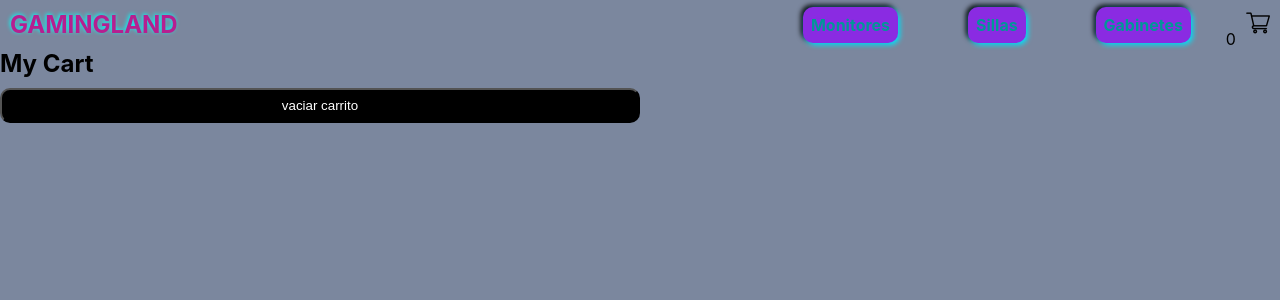
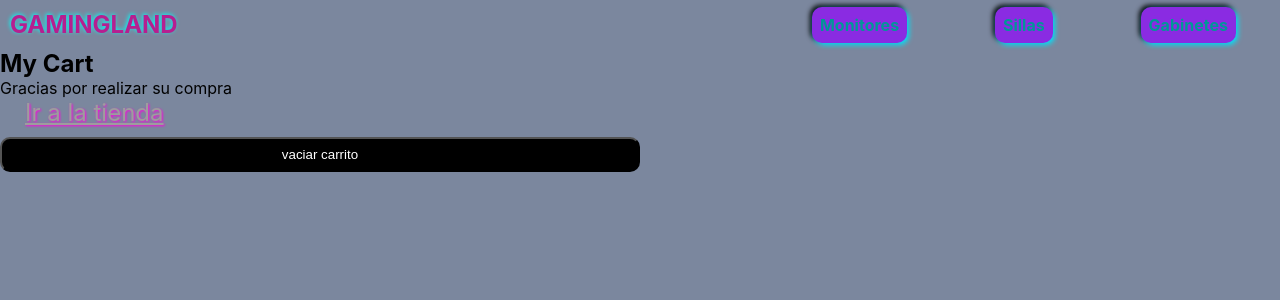
Before and after one commit to HuunterSG/React-Coder, a React (Create React App) app: page /Cart in a window 1280 px wide. Shown: the top 300 px of the page. Built offline with nearby package versions, Linux system fonts and the light colour scheme.

Commit message:
Desafio CartView Realizado, faltan acomodar estilos estéticos

```diff
--- a/src/components/Cart/CartList.js
+++ b/src/components/Cart/CartList.js
@@ -1,23 +1,36 @@
 import { useContext } from "react"
 import ContextCart from "../../context/CartContext"
+import {Link} from 'react-router-dom'
 const Cart = () => {
-    const {cart, clearCart, removeItem} = useContext(ContextCart)
+    const {cart, clearCart, removeItem, priceGlobal} = useContext(ContextCart)
 
     return (
         <div>
             <h2>My Cart</h2>
-            <ul>
+            <ul className="ulProducts">
                 {cart.map(prod=> <li key={prod.id}>
                                         <div className='card'>
                                             <div className='containerImg'>
                                                 <img src={prod.img} className='img'/>
                                             </div>
                                             <h2 className='cardTitle'>{prod.name} </h2>
-                                            <p className='cardPrice'>Precio: {prod.price} Cantidad: {prod.quantity}  </p>
+                                            <p className='cardPrice'>Precio Unitario: {prod.price}  </p>
+                                            <p className='cardPrice'>Cantidad: {prod.quantity} </p>
+                                            <p className='cardPrice'>Precio: {prod.price*prod.quantity}</p>
                                             <button onClick={()=>removeItem(prod.id)} className='cardBtn'> Remove </button>
                                         </div>
                                         </li>)}
             </ul>
+
+            {cart != 0 ?<div>
+                <h2>Su compra total serie de: ${priceGlobal()}</h2>
+                <button onClick={clearCart}>Finalizar Compra</button>
+            </div> :
+            <div>
+                <p >Gracias por realizar su compra</p>
+                <Link className='cardPrice' to='/'>Ir a la tienda</Link>
+            </div>}
+
             <button onClick={clearCart} className='cardBtn'> vaciar carrito </button>
         </div>
     )
--- a/src/components/Navbar/Navbar.js
+++ b/src/components/Navbar/Navbar.js
@@ -1,13 +1,19 @@
 import './Navbar.css';
 import CartWidget from '../cartwidget/CartWidget';
 import {NavLink} from 'react-router-dom'
+import { useContext } from "react"
+import ContextCart from "../../context/CartContext"
+
 function NavBar(){
+    const {cart} = useContext(ContextCart)
+
     return <>
         <nav className='nav'>
 
             <NavLink to="/"className='titleNav'> GamingLand</NavLink>
             <div className='containerCartBtn'>
-            <CartWidget/>
+            {cart == 0 ? <></>: <NavLink to='/Cart'><CartWidget/></NavLink>}
+
             <NavLink to='/category/gabinete'className='btnNav'>Gabinetes</NavLink>
             <NavLink to='/category/silla'className='btnNav'>Sillas</NavLink>
             <NavLink to='/category/monitor'className='btnNav'>Monitores</NavLink>
--- a/src/components/cartwidget/CartWidget.js
+++ b/src/components/cartwidget/CartWidget.js
@@ -6,7 +6,7 @@ function CartWidget(){
 
     return(
         <div>
-            { getQuantity() }
+            <p>{ getQuantity() }</p>
             <img src="../img/carrito-de-compras.png" alt="Carrito"/>
         </div>
     )
--- a/src/context/CartContext.js
+++ b/src/context/CartContext.js
@@ -27,11 +27,19 @@ export const CartContextProvider = ({children}) => {
 
     }
 
+    const priceGlobal = ()=> {
+        let global= 0
+        for (const i of cart){
+            global+= i.quantity * i.price
+        }
+        return global
+    }
+
     const removeItem = (id) => {
             cart.filter(
                 (prod)=> {
                     if(prod.id === id){
-                        let newCart = cart.filter((item) => item.id != id)
+                        let newCart = cart.filter((item) => item.id !== id)
                             setCart([...newCart])
                     }
             })
@@ -50,8 +58,10 @@ export const CartContextProvider = ({children}) => {
         return countCart
     }
 
+
+
     return (
-        <ContextCart.Provider value= {{cart, addItem, clearCart, getQuantity, removeItem}}>
+        <ContextCart.Provider value= {{cart, addItem, clearCart, getQuantity, removeItem, priceGlobal}}>
             {children}
         </ContextCart.Provider>
     )
```
